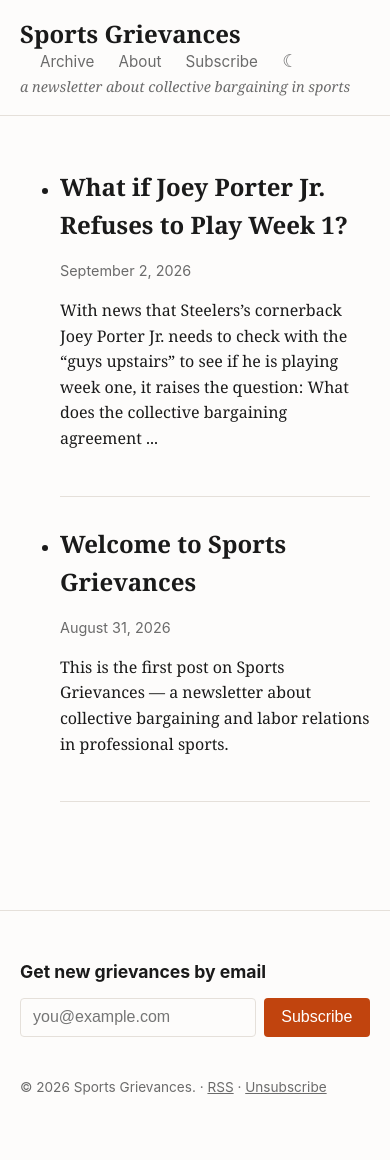
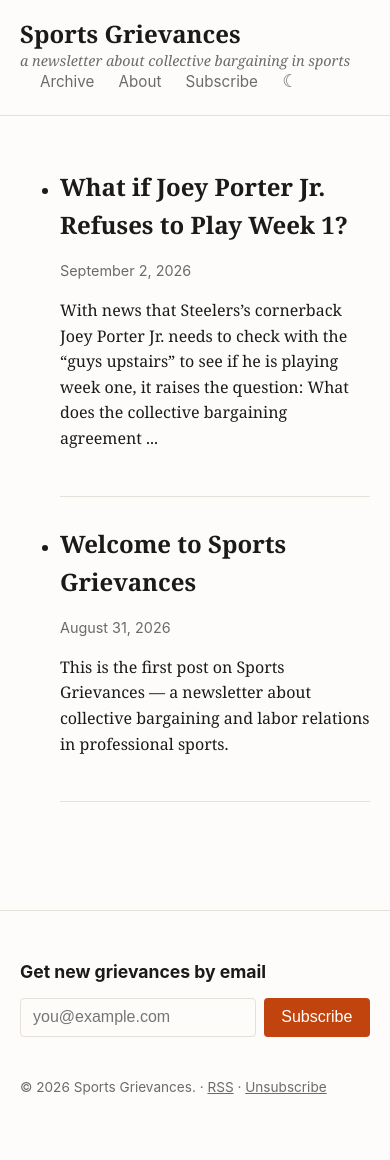
Before and after one commit to maffiemd/grievances-about-sports, a Jekyll site: the page built from index.html, in a window 390 px wide. Built offline with Jekyll 4.4.1, drawn with Linux system fonts in a browser that asks for light colours.

Commit message:
Style: reorder mobile header to title, tagline, nav
At narrow widths the nav wrapped above the tagline (title, nav, tagline),
reading oddly. Flex order now puts the tagline before nav below 600px.

Co-Authored-By: Claude Sonnet 5 <noreply@anthropic.com>

```diff
--- a/assets/css/style.css
+++ b/assets/css/style.css
@@ -101,6 +101,11 @@ a { color: var(--accent); }
   cursor: pointer;
 }
 .theme-toggle:hover { color: var(--accent); }
+
+@media (max-width: 600px) {
+  .site-tagline { order: 1; }
+  .site-nav { order: 2; }
+}
 
 .site-main {
   max-width: var(--max-width);
```
